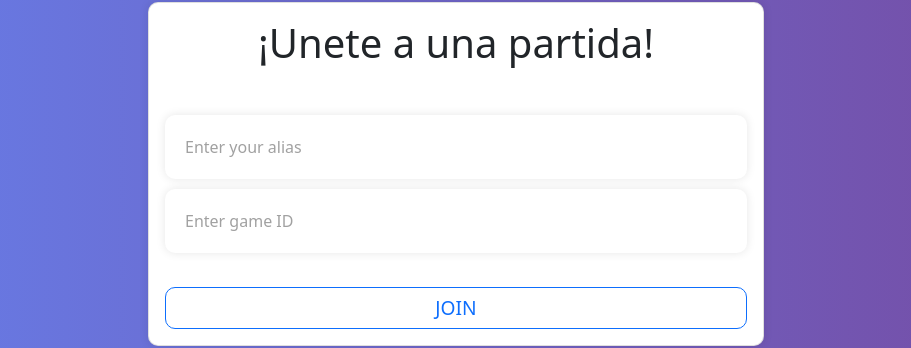
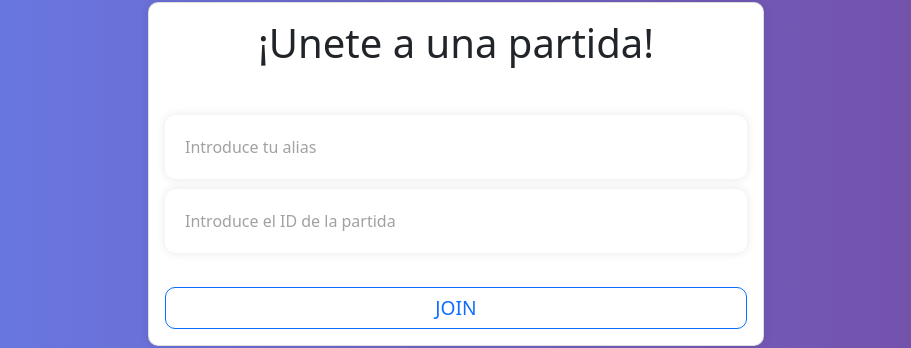
Before and after one commit to Monte-10/vueClient, a Vue app: page / in a window 1280 px wide. Shown: the part 226-574 px from the top of the page, without its empty margins (184-1095 px from the left). Built offline with nearby package versions, Linux system fonts and the light colour scheme.

Commit message:
Cambio de cositas

```diff
--- a/src/views/VistaUnirse.vue
+++ b/src/views/VistaUnirse.vue
@@ -15,7 +15,7 @@
                     class="form-control"
                     v-model="alias"
                     id="alias"
-                    placeholder="Enter your alias"
+                    placeholder="Introduce tu alias"
                   />
                 </div>
                 <div class="form-group">
@@ -24,7 +24,7 @@
                     class="form-control"
                     v-model="gameID"
                     id="gameId"
-                    placeholder="Enter game ID"
+                    placeholder="Introduce el ID de la partida"
                   />
                 </div>
                 <button
```
